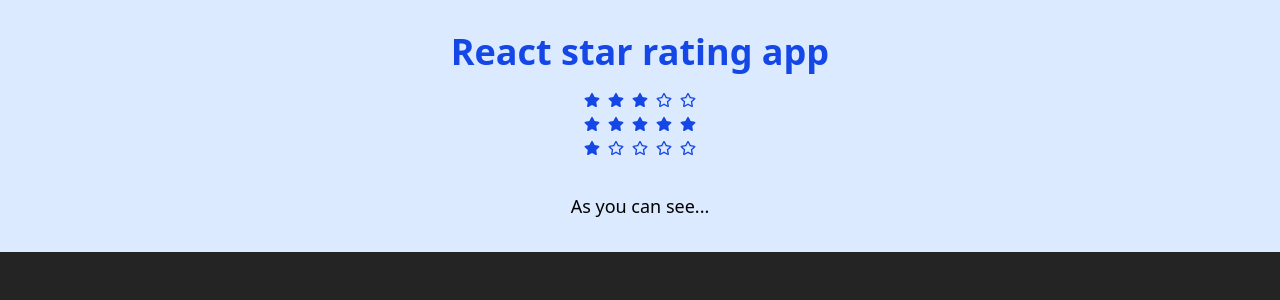
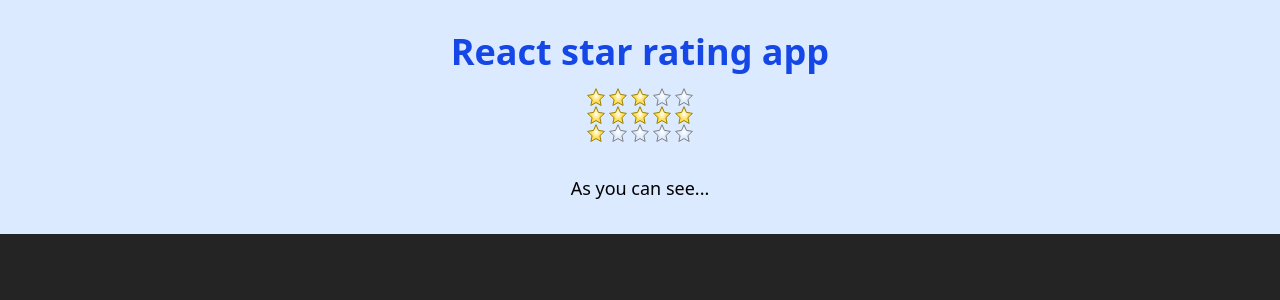
Before and after one commit to robin-artemstein/star-rating-app, a React (Vite) app: page / in a window 1280 px wide. Shown: the top 300 px of the page. Built offline with nearby package versions, Linux system fonts and the light colour scheme.

Commit message:
The first commit on 21st January 2026.

```diff
--- /dev/null
+++ b/src/StarNegative.tsx
@@ -0,0 +1,15 @@
+import React from 'react';
+
+const StarNegative: React.FC = () => {
+  return (
+    <svg width="18" height="18" viewBox="0 0 18 18" fill="none" xmlns="http://www.w3.org/2000/svg">
+        <g clip-path="url(#clip0_7_2)">
+        <path d="M8.99998 0.674011L11.41 6.37484L17.4349 7.39807L12.9162 11.6371L14.1212 17.4842L8.99998 14.5607L3.87876 17.4842L5.08375 11.6371L0.565033 7.39807L6.59 6.37484L8.99998 0.674011Z" fill="none"/>
+        <path d="M8.99998 0.674011L11.41 6.37484L17.4349 7.39807L12.9162 11.6371L14.1212 17.4842L8.99998 14.5607L3.87876 17.4842L5.08375 11.6371L0.565033 7.39807L6.59 6.37484L8.99998 0.674011Z" fill="url(#paint0_radial_7_2)"/>
+        <path d="M8.99998 0.674011L11.41 6.37484L17.4349 7.39807L12.9162 11.6372L14.1212 17.4842L8.99998 14.5607L3.87876 17.4842L5.08375 11.6372L0.565033 7.39807L6.59 6.37484L8.99998 0.674011Z" stroke="#808080" stroke-width="1"/>
+        </g>
+    </svg>
+  );
+};
+
+export default StarNegative;
--- /dev/null
+++ b/src/StarPositive.tsx
@@ -0,0 +1,24 @@
+import React from 'react';
+
+const StarPositive: React.FC = () => {
+  return (
+    <svg width="18" height="18" viewBox="0 0 18 18" fill="none" xmlns="http://www.w3.org/2000/svg">
+        <g clip-path="url(#clip0_7_2)">
+        <path d="M8.99998 0.674011L11.41 6.37484L17.4349 7.39807L12.9162 11.6371L14.1212 17.4842L8.99998 14.5607L3.87876 17.4842L5.08375 11.6371L0.565033 7.39807L6.59 6.37484L8.99998 0.674011Z" fill="#FFDD55" />
+        <path d="M8.99998 0.674011L11.41 6.37484L17.4349 7.39807L12.9162 11.6371L14.1212 17.4842L8.99998 14.5607L3.87876 17.4842L5.08375 11.6371L0.565033 7.39807L6.59 6.37484L8.99998 0.674011Z" fill="url(#paint0_radial_7_2)" />
+        <path d="M8.99998 0.674011L11.41 6.37484L17.4349 7.39807L12.9162 11.6372L14.1212 17.4842L8.99998 14.5607L3.87876 17.4842L5.08375 11.6372L0.565033 7.39807L6.59 6.37484L8.99998 0.674011Z" stroke="#9A8100" stroke-width="1" />
+        </g>
+        <defs>
+        <radialGradient id="paint0_radial_7_2" cx="0" cy="0" r="1" gradientUnits="userSpaceOnUse" gradientTransform="translate(9.13514 8.04278) rotate(0.0950696) scale(4.65132 6.06167)">
+        <stop stop-color="white" />
+        <stop offset="0.998053" stop-color="white" stop-opacity="0" />
+        </radialGradient>
+        <clipPath id="clip0_7_2">
+        <rect width="18" height="18" fill="white" />
+        </clipPath>
+        </defs>
+    </svg>
+  );
+};
+
+export default StarPositive;
--- a/src/StarRates.tsx
+++ b/src/StarRates.tsx
@@ -4,7 +4,8 @@
 // Based on the prop, it fills the leftmost stars with solid stars (<IoMdStar />) and the rest with outline stars (<IoIosStarOutline />).
 // We use a loop with if-else to decide which icon to use for each star, as required (no ternary operators).
 
-import { FaStar, FaRegStar } from "react-icons/fa"; // Import the star icons from React Icons.
+import StarPositive from "./StarPositive";
+import StarNegative from "./StarNegative";
 
 // Define the props interface for TypeScript type safety.
 // starRateNumber should be a number between 1 and 5.
@@ -21,10 +22,10 @@ const StarRates: React.FC<StarRatesProps> = ({ starRateNumber }) => {
     // Check if the current star position is less than or equal to the starRateNumber.
     if (i <= starRateNumber) {
       // If yes, add a filled star icon.
-      stars.push(<FaStar key={i} className="text-blue-700 w-6 h-6 p-1" />);
+      stars.push(<div className="flex flex-row mx-0.5"><StarPositive/></div>);
     } else {
       // If not, add an outline star icon.
-      stars.push(<FaRegStar key={i} className="text-blue-700 w-6 h-6 p-1" />);
+      stars.push(<div className="flex flex-row mx-0.5"><StarNegative/></div>);
     }
   }
 
```
Also changed, not shown: 1 other file (tests, documents, lock files or other folders).
